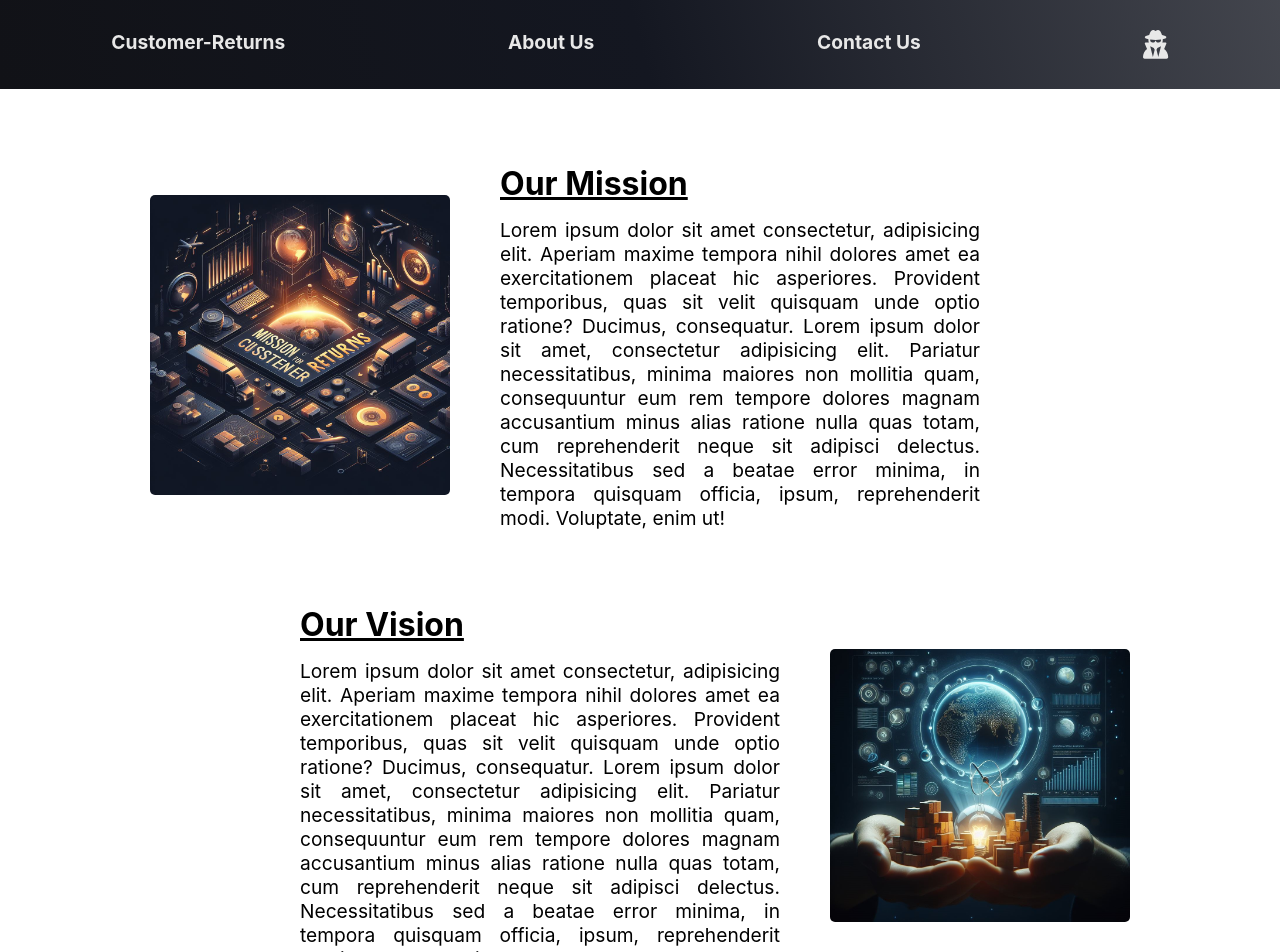
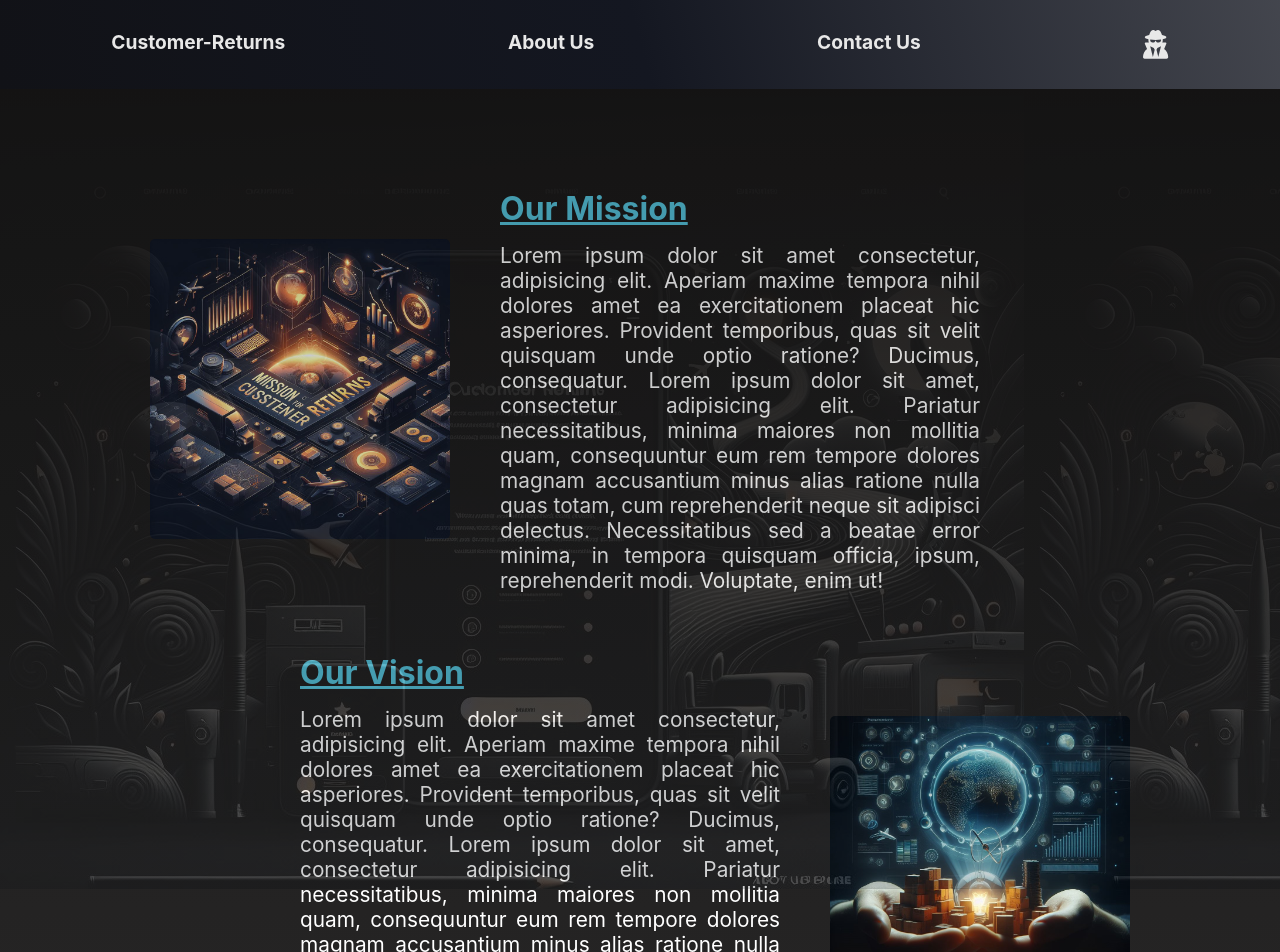
Before and after one commit to Deekshith-S-Shetty/Customer-Returns, a React (Create React App) app: page /about in a window 1280 px wide. Shown: the top 952 px of the page. Built offline with nearby package versions, Linux system fonts and the light colour scheme; no server answers; the database is empty.

Commit message:
Add animation and background image for about page

```diff
--- a/src/components/About.css
+++ b/src/components/About.css
@@ -1,31 +1,84 @@
+.about-container::before {
+  content: "";
+  display: block;
+  margin-top: 89px;
+  position: absolute;
+  left: 0;
+  top: 0;
+  width: 100%;
+  height: 100%;
+  opacity: 0.2;
+  background-repeat: no-repeat;
+  background-position: 50% 0;
+  background-size: cover;
+  background: linear-gradient(black, rgba(255, 255, 255, 0)),
+    url(../../public/about.jpeg);
+}
+
+.about-container {
+  background-color: black;
+  background-image: linear-gradient(rgb(26, 25, 25), rgb(39, 38, 38));
+  color: white;
+}
+
 .mission,
 .vision {
   display: flex;
   flex-direction: row;
-  margin: 75px 0;
   align-items: center;
   justify-content: center;
   text-align: justify;
 }
 
 .mission {
-  margin-left: 150px;
-  margin-right: 300px;
+  padding: 100px 300px 30px 150px;
+  animation: slideIn 1s ease-in-out, fadeIn 1.5s ease-in-out;
 }
 
 .vision {
-  margin-left: 300px;
-  margin-right: 150px;
+  padding: 30px 150px 100px 300px;
+  animation: slideInRight 1s ease-in-out, fadeIn 1.5s ease-in-out;
+}
+
+@keyframes slideIn {
+  0% {
+    transform: translateX(-40%) scale(0.7);
+    opacity: 0;
+  }
+  100% {
+    transform: translateX(0) scale(1);
+    opacity: 1;
+  }
+}
+
+@keyframes slideInRight {
+  0% {
+    transform: translateX(40%) scale(0.7);
+    opacity: 0;
+  }
+  100% {
+    transform: translateX(0) scale(1);
+    opacity: 1;
+  }
+}
+
+@keyframes fadeIn {
+  0% {
+    opacity: 0;
+  }
+  100% {
+    opacity: 1;
+  }
 }
 
 .mission-box {
   margin-left: 50px;
-  font-size: 1.2rem;
+  font-size: 1.3rem;
 }
 
 .vision-box {
   margin-right: 50px;
-  font-size: 1.2rem;
+  font-size: 1.3rem;
 }
 
 .mission-header,
@@ -33,6 +86,7 @@
   font-size: 2rem;
   text-decoration: underline;
   margin-bottom: 15px;
+  color: #55c2da;
 }
 
 img {
```
Also changed, not shown: public/about.jpeg (added), src/components/Header.css (line endings or trailing spaces).
